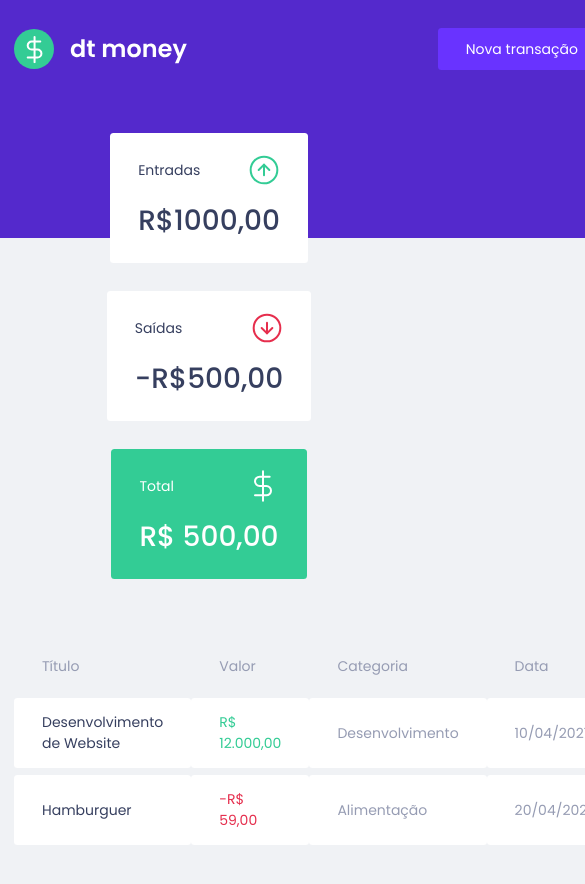
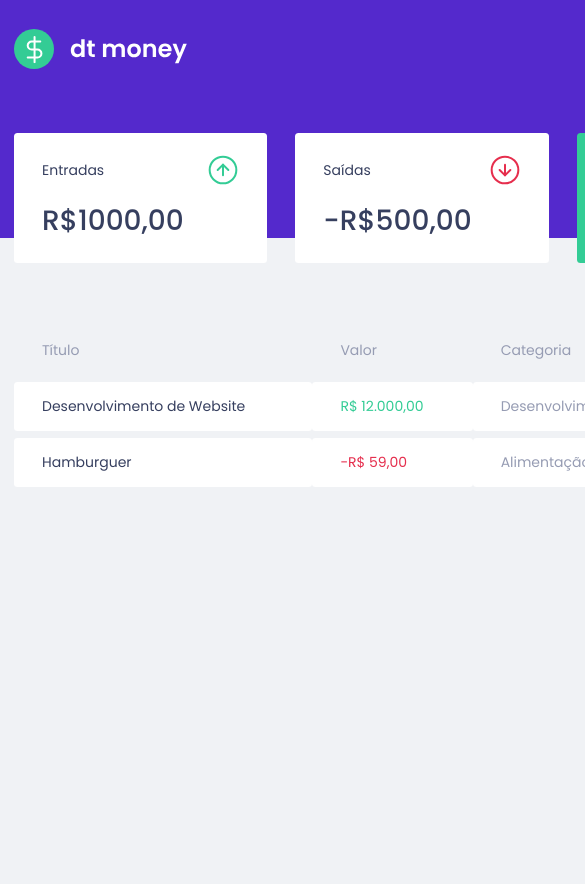
Before and after one commit to MendesWashington/dtmoney, a React (Create React App) app: page / in a window 390 px wide. Shown: the top 884 px of the page, 585 px wide, since content can reach past the window. After the commit the page ends 844 px from the top, so only its background shows below. Built offline with nearby package versions, Linux system fonts and the light colour scheme; no server answers; what miragejs would draw is missing.

Commit message:
Ajuste de responsividade

```diff
--- a/src/components/Header/styles.ts
+++ b/src/components/Header/styles.ts
@@ -3,12 +3,12 @@ import styled from "styled-components";
 
 export const Container = styled.header`
     background: var(--blue);
-    max-width: 1920px;
-    min-width:620px;
+
 `;
 
 export const Content = styled.div`
-    max-width: 1120px;
+    max-width:1120px;
+    min-width:220px;
     margin: 0 auto;
 
     padding: 2rem 1rem 12rem;
--- a/src/components/Summary/styled.ts
+++ b/src/components/Summary/styled.ts
@@ -5,13 +5,6 @@ export const Container = styled.div`
     grid-template-columns: repeat(3, 1fr);
     gap:2rem;
     margin-top:-10rem;
-
-    @media (max-width:720px){
-        display:flex;
-        width:100vw;
-        flex-wrap:wrap;
-        justify-content:center;
-    }
 
     div{
         background: var(--shape);
--- a/src/styles/global.ts
+++ b/src/styles/global.ts
@@ -13,7 +13,6 @@ export const GlobalStyle = createGlobalStyle`
 
         --text-title:#363F5F;
         --text-body:#969CB3;
-
     }
 
     *{
@@ -28,6 +27,30 @@ export const GlobalStyle = createGlobalStyle`
        }
        @media(max-width: 720px){
             font-size:87.5%;
+       }
+
+       @media(max-width: 540px){
+            font-size:87.5%;
+            width:100vmax;
+       }
+       @media(max-width: 411px){
+            font-size:87.5%;
+            width:100vmax;
+       }
+
+       @media(max-width: 414px){
+            font-size:87.5%;
+            width:100vmax;
+       }
+
+       @media(max-width: 360px){
+            font-size:87.5%;
+            width:100vmax;
+       }
+
+       @media(max-width: 320px){
+            font-size:87.5%;
+            min-width:640px;
        }
     }
 
```
